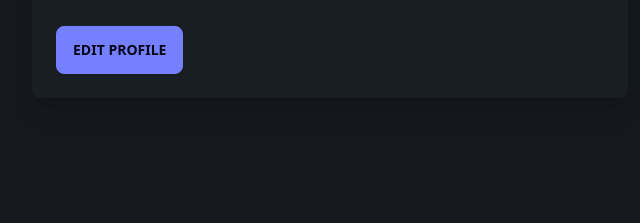
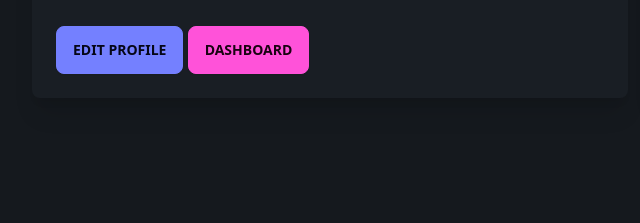
Before and after one commit to KnoWingFly/eventwebsitephp, a PHP site: page /user/profile.php in a window 1280 px wide. Shown: the part 234-457 px from the top of the page, without its empty margins (0-640 px from the left). Run offline with PHP 8.4, Linux system fonts and the light colour scheme; the visitor is signed in with stand-in values (Sample User, id 1); data that the repository does not hold is empty; some libraries are stand-ins or nearby versions.

Commit message:
Update profile.php

```diff
--- a/user/profile.php
+++ b/user/profile.php
@@ -45,6 +45,7 @@ $registered_events = $stmt_history->fetchAll(PDO::FETCH_ASSOC);
                 </div>
                 <div class="mt-4 sm:mt-6">
                     <a href="edit_profile.php" class="btn btn-primary btn-sm sm:btn-md">EDIT PROFILE</a>
+                    <a href="dashboard.php" class="btn btn-secondary btn-sm sm:btn-md">DASHBOARD</a>
                 </div>
             </div>
 
```
